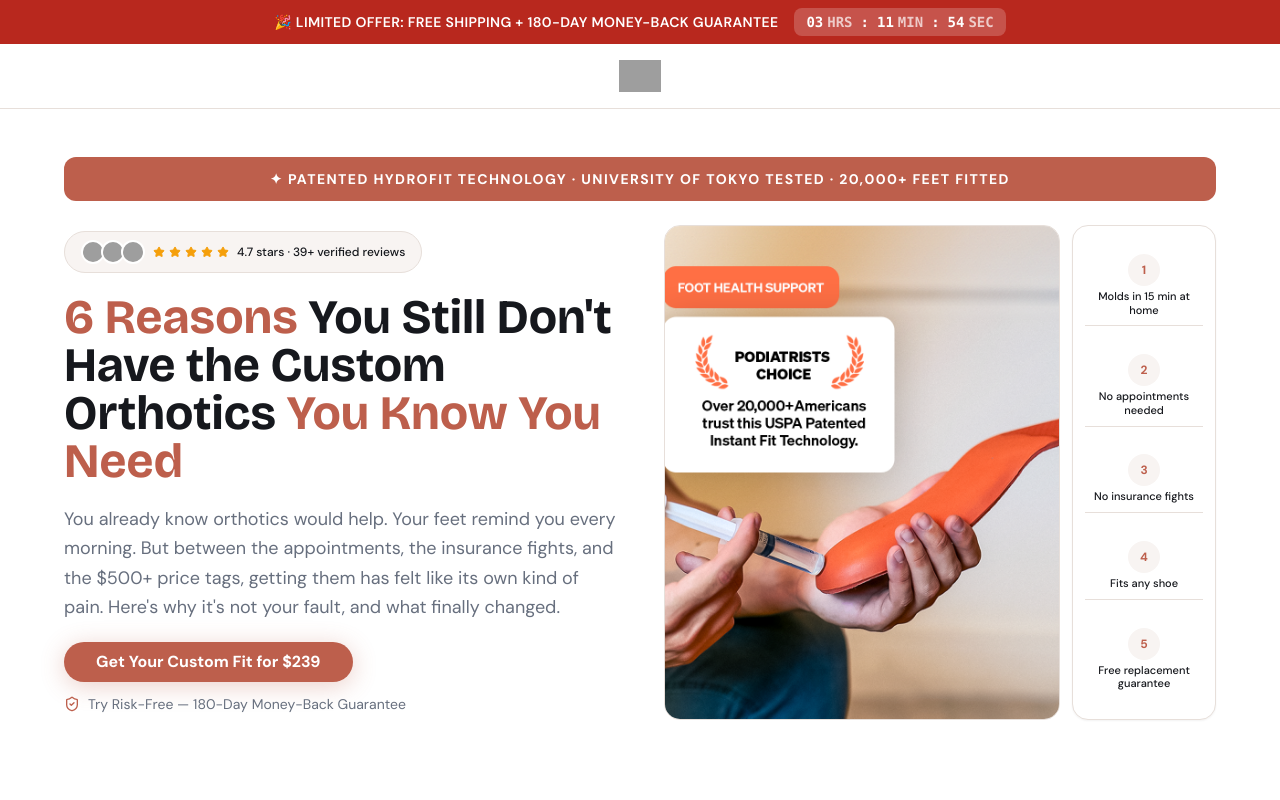
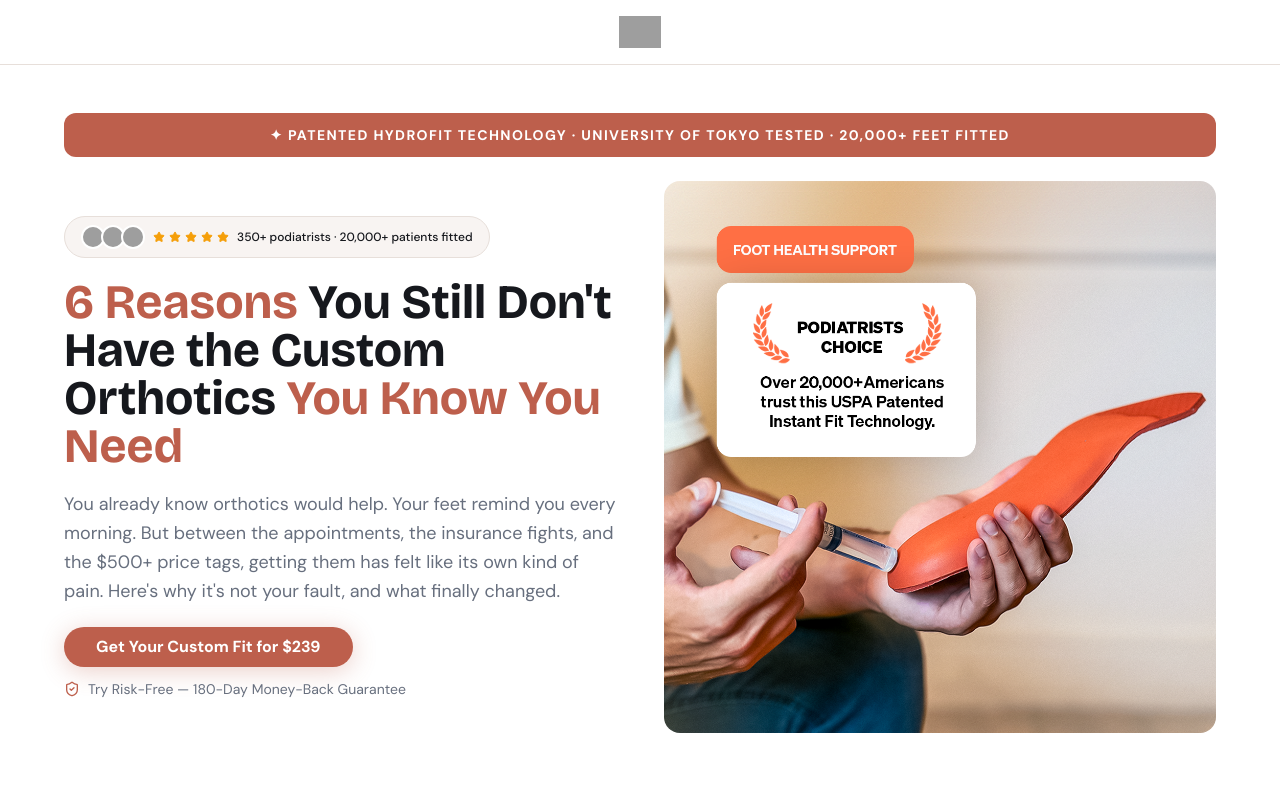
Before and after one commit to benjoscontact-dot/grns-x-contour-listicle-framework, a React (Vite) app: page / in a window 1280 px wide. Shown: the top 800 px of the page. Built offline with nearby package versions, Linux system fonts and the light colour scheme; grey boxes are pictures that could not be loaded.

Commit message:
v22: Polish hero trust area

```diff
--- a/src/components/sections/HeroSection.tsx
+++ b/src/components/sections/HeroSection.tsx
@@ -1,14 +1,6 @@
 import { motion } from 'framer-motion'
 import { ShieldCheck, Star } from 'lucide-react'
 import { Button } from '@/components/ui/button'
-
-const BENEFIT_ICONS = [
-  { label: 'Molds in 15 min at home' },
-  { label: 'No appointments needed' },
-  { label: 'No insurance fights' },
-  { label: 'Fits any shoe' },
-  { label: 'Free replacement guarantee' },
-]
 
 export default function HeroSection() {
   return (
@@ -51,7 +43,7 @@ export default function HeroSection() {
                 ))}
               </div>
               <span className="text-xs font-medium text-foreground">
-                4.7 stars · 39+ verified reviews
+                350+ podiatrists · 20,000+ patients fitted
               </span>
             </div>
 
@@ -86,36 +78,18 @@ export default function HeroSection() {
             </div>
           </motion.div>
 
-          {/* RIGHT: Product image + benefit sidebar */}
+          {/* RIGHT: Product image full size 1:1 */}
           <motion.div
             initial={{ opacity: 0, x: 24 }}
             animate={{ opacity: 1, x: 0 }}
             transition={{ duration: 0.7, ease: 'easeOut', delay: 0.1 }}
-            className="relative flex gap-3"
+            className="w-full rounded-2xl overflow-hidden aspect-square bg-secondary"
           >
-            {/* Product image */}
-            <div className="flex-1 rounded-2xl overflow-hidden border border-border bg-secondary aspect-[4/5] flex items-center justify-center">
-              <img
-                src="/images/hero-header.png"
-                alt="Contour Custom Pro orthotics — Podiatrists Choice, 20,000+ Americans trust this USPA Patented Instant Fit Technology"
-                className="w-full h-full object-cover"
-              />
-            </div>
-
-            {/* Benefit icon sidebar card */}
-            <div className="w-36 flex-shrink-0 rounded-2xl border border-border bg-background p-3 flex flex-col justify-around gap-1 shadow-sm">
-              {BENEFIT_ICONS.map((b, i) => (
-                <div key={i} className="flex flex-col items-center text-center gap-1 py-2 border-b border-border last:border-0">
-                  <div
-                    className="w-8 h-8 rounded-full flex items-center justify-center text-xs font-bold"
-                    style={{ background: 'hsl(var(--secondary))', color: 'hsl(var(--primary))' }}
-                  >
-                    {i + 1}
-                  </div>
-                  <span className="text-[11px] leading-tight font-medium text-foreground">{b.label}</span>
-                </div>
-              ))}
-            </div>
+            <img
+              src="/images/hero-header-2.png"
+              alt="Contour Custom Pro orthotics — Podiatrists Choice, 20,000+ Americans trust this USPA Patented Instant Fit Technology"
+              className="w-full h-full object-cover"
+            />
           </motion.div>
         </div>
       </div>
--- a/src/pages/Index.tsx
+++ b/src/pages/Index.tsx
@@ -1,4 +1,3 @@
-import PromoBanner from '@/components/sections/PromoBanner'
 import SiteHeader from '@/components/sections/SiteHeader'
 import HeroSection from '@/components/sections/HeroSection'
 import BenefitSections from '@/components/sections/BenefitSections'
@@ -12,10 +11,7 @@ import FinalCTA from '@/components/sections/FinalCTA'
 const Index = () => {
   return (
     <div className="min-h-screen bg-background font-body">
-      {/* 1. Promo countdown banner */}
-      <PromoBanner />
-
-      {/* 2. Minimal logo header */}
+      {/* 1. Minimal logo header */}
       <SiteHeader />
 
       {/* 3. Hero */}
```
Also changed, not shown: public/images/hero-header-2.png (added).
